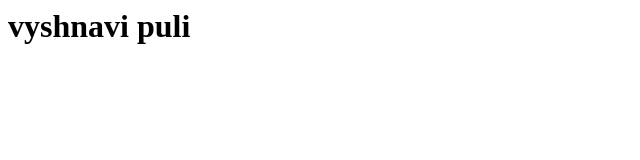
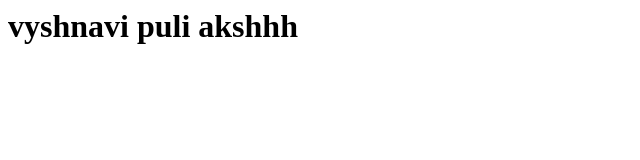
Before and after one commit to vyshnavipuli/vamika, a plain HTML site: page index.html in a window 1280 px wide. Shown: the whole page, without its empty margins (0-640 px from the left). Drawn offline with Linux system fonts and the light colour scheme.

Commit message:
Update index.html

```diff
--- a/index.html
+++ b/index.html
@@ -1,3 +1,3 @@
 <html>
-<h1> vyshnavi puli</h1>
+<h1> vyshnavi puli akshhh</h1>
 </html>
```
